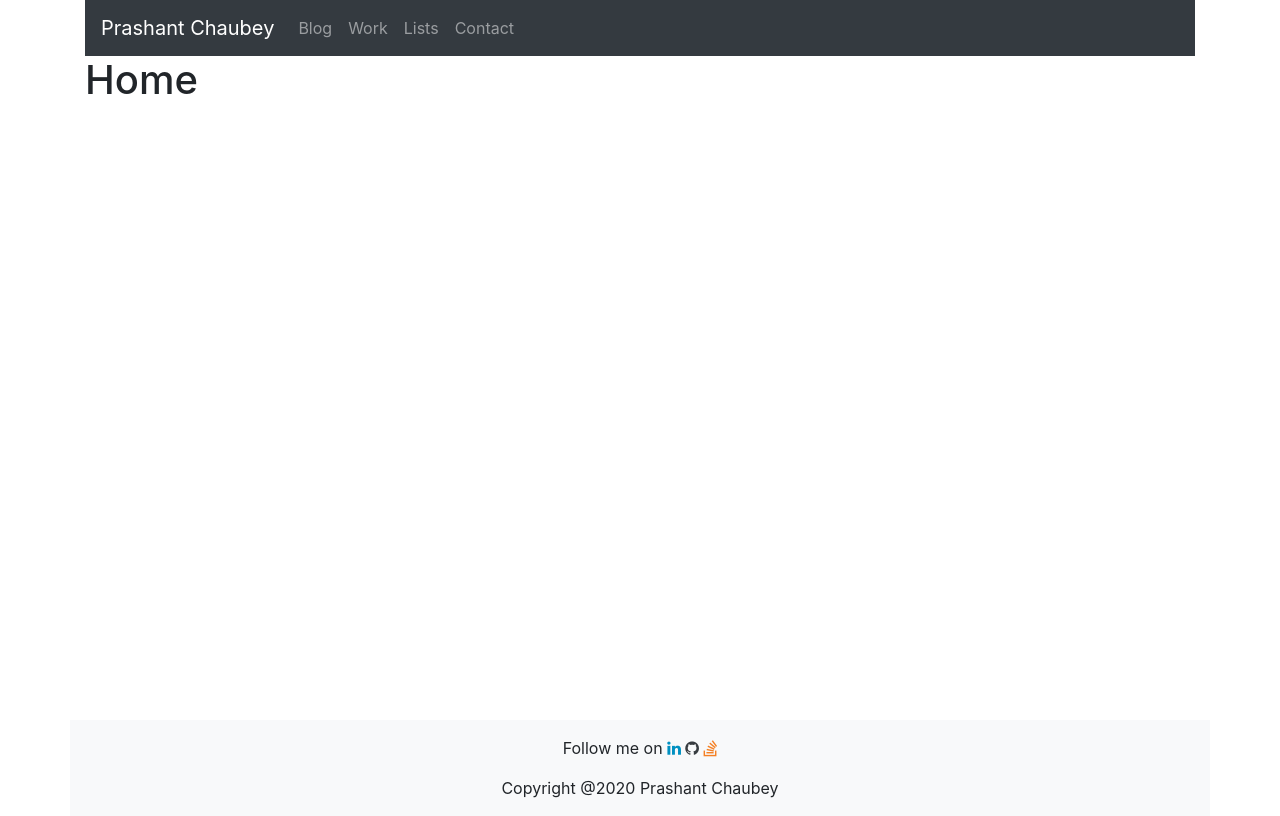
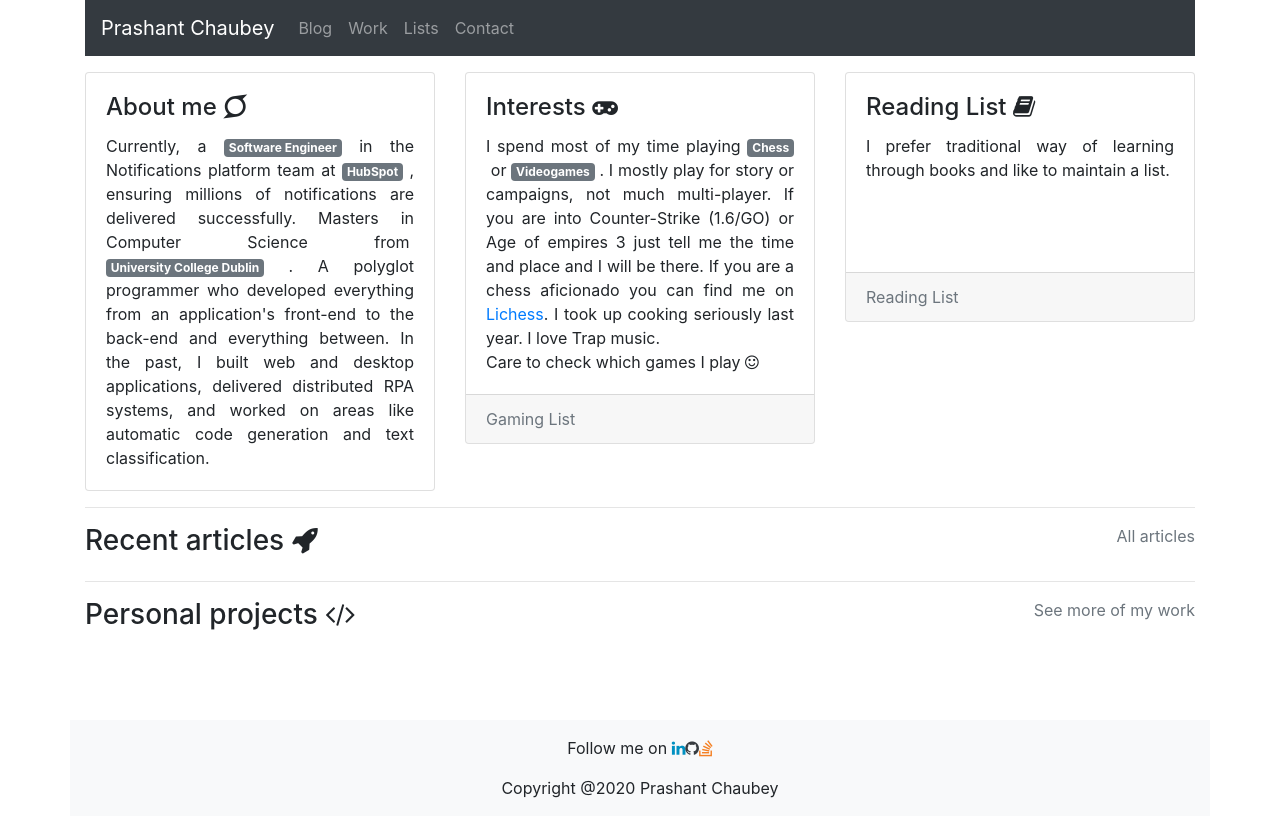
Before and after one commit to pc9795/portfolio, a React (Create React App) app in the folder frontend/: page / in a window 1280 px wide. Built offline with nearby package versions, Linux system fonts and the light colour scheme.

Commit message:
Created info cards in home page

```diff
--- a/frontend/src/App.js
+++ b/frontend/src/App.js
@@ -1,6 +1,6 @@
 import React from "react";
 import {Route, BrowserRouter as Router, Switch} from "react-router-dom";
-import Sunshine from "./components/Sunshine";
+import Sunshine from "./components/pages/Sunshine";
 import Header from "./components/Header";
 import Footer from "./components/Footer";
 
--- a/frontend/src/components/Footer.js
+++ b/frontend/src/components/Footer.js
@@ -31,13 +31,21 @@ export default class Footer extends React.Component {
             <div style={styles.footerDiv} className="container bg-light">
                 <p style={styles.footerDivP} className="text-center pt-3">
                     <span>Follow me on </span>
-                    <span><a href="https://www.linkedin.com/in/pc9795/"><i style={styles.linkedinIcon}
-                                                                           className="fa fa-linkedin"/></a> </span>
-                    <span><a href="https://github.com/pc9795"><i style={styles.githubIcon}
-                                                                 className="fa fa-github"/> </a> </span>
-                    <span><a style={styles.stackOverflowIcon}
-                             href="https://stackoverflow.com/users/5366276/prashant-chaubey">
-                    <i className="fa fa-stack-overflow"/></a> </span>
+                    <span>
+                        <a href="https://www.linkedin.com/in/pc9795/">
+                            <i style={styles.linkedinIcon} className="fa fa-linkedin"/>
+                        </a>
+                    </span>
+                    <span>
+                        <a href="https://github.com/pc9795">
+                            <i style={styles.githubIcon} className="fa fa-github"/>
+                        </a>
+                    </span>
+                    <span>
+                        <a href="https://stackoverflow.com/users/5366276/prashant-chaubey">
+                            <i style={styles.stackOverflowIcon} className="fa fa-stack-overflow"/>
+                        </a>
+                    </span>
                 </p>
                 <p className="text-center pb-3">Copyright @2020 Prashant Chaubey</p>
             </div>
--- a/frontend/src/components/Home.js
+++ /dev/null
@@ -1,16 +0,0 @@
-import React from "react";
-import {Helmet} from "react-helmet";
-import {FaviconConstants} from "../utils/constants";
-
-export default class Home extends React.Component {
-    render() {
-        return <div className="container">
-            <Helmet>
-                <title>Prashant Chaubey - Home</title>
-                <link rel="icon" type="image/png" href={FaviconConstants.URL} sizes="16x16"/>
-            </Helmet>
-
-            <h1>Home</h1>
-        </div>;
-    }
-}
--- a/frontend/src/components/Blog.js
+++ b/frontend/src/components/pages/Blog.js
@@ -1,6 +1,6 @@
 import React from "react";
 import {Helmet} from "react-helmet";
-import {FaviconConstants} from "../utils/constants";
+import {FaviconConstants} from "../../utils/constants";
 
 export default class Blog extends React.Component {
     render() {
--- a/frontend/src/components/Contact.js
+++ b/frontend/src/components/pages/Contact.js
@@ -1,6 +1,6 @@
 import React from "react";
 import {Helmet} from "react-helmet";
-import {FaviconConstants} from "../utils/constants";
+import {FaviconConstants} from "../../utils/constants";
 
 export default class Contact extends React.Component {
     render() {
--- /dev/null
+++ b/frontend/src/components/pages/Home.js
@@ -0,0 +1,125 @@
+import React from "react";
+import {Helmet} from "react-helmet";
+import {FaviconConstants} from "../../utils/constants";
+import {Link} from "react-router-dom";
+
+export default class Home extends React.Component {
+    render() {
+        return <div className="container">
+            {Home.getHead()}
+            {Home.getInfoCards()}
+            <hr/>
+            {Home.getArticleCardsHeading()}
+            {Home.getArticleCards()}
+            <hr/>
+            {Home.getProjectsHeading()}
+            {Home.getProjectsCards()}
+        </div>;
+    }
+
+    static getHead() {
+        return <Helmet>
+            <title>Prashant Chaubey - Home</title>
+            <link rel="icon" type="image/png" href={FaviconConstants.URL} sizes="16x16"/>
+        </Helmet>;
+    }
+
+    static getInfoCards() {
+        return <div className="mt-3 row card-deck">
+            <div className="col-md-4 col-xs-12">
+                {Home.getAboutMeCard()}
+            </div>
+            <div className="col-md-4 col-xs-12">
+                {Home.getInterestsCard()}
+            </div>
+            <div className="col-md-4 col-xs-12">
+                {Home.getReadingsCard()}
+            </div>
+        </div>;
+    }
+
+    static getAboutMeCard() {
+        return <div className="card">
+            <div className="card-body">
+                <h4 className="card-title">About me <i className="fa fa-superpowers"/>
+                </h4>
+                <p className="card-text text-justify">
+                    Currently, a&nbsp;
+                    <span className="badge badge-secondary">Software Engineer</span>
+                    &nbsp;in the Notifications platform team at&nbsp;
+                    <span className="badge badge-secondary">HubSpot</span>
+                    &nbsp;, ensuring millions of notifications are delivered successfully. Masters in Computer Science
+                    from&nbsp;
+                    <span className="badge badge-secondary">University College Dublin</span>
+                    &nbsp;. A polyglot programmer who developed everything from an application's front-end to the
+                    back-end and everything between. In the past, I built web and desktop applications, delivered
+                    distributed RPA systems, and worked on areas like automatic code generation and text classification.
+                </p>
+            </div>
+        </div>;
+    }
+
+    static getInterestsCard() {
+        return <div className="card">
+            <div className="card-body">
+                <h4 className="card-title">Interests <i className="fa fa-gamepad"/></h4>
+                <p className="card-text text-justify">
+                    I spend most of my time playing&nbsp;
+                    <span className="badge badge-secondary">Chess</span>
+                    &nbsp;or&nbsp;
+                    <span className="badge badge-secondary">Videogames</span>
+                    &nbsp;. I mostly play for story or campaigns, not much multi-player. If you are into Counter-Strike
+                    (1.6/GO) or Age of empires 3 just tell me the time and place and I will be there. If you are a chess
+                    aficionado you can find me on
+                    <a href="https://lichess.org/@/pc9795"> Lichess</a>. I took up cooking seriously
+                    last year. I love Trap music.
+                    <br/>
+                    Care to check which games I play <i className="fa fa-smile-o"/>
+                </p>
+            </div>
+            <div className="card-footer">
+                <Link className="text-secondary" to="/list">Gaming List</Link>
+            </div>
+        </div>;
+    }
+
+    static getReadingsCard() {
+        return <div className="card">
+            <div className="card-body">
+                <h4 className="card-title">Reading List <i className="fa fa-book"/></h4>
+                <p className="card-text text-justify">I prefer traditional way of learning through books and like to
+                    maintain a
+                    list.</p>
+            </div>
+            <div className="card-footer">
+                <Link className="text-secondary" to="/list">Reading List</Link>
+            </div>
+        </div>;
+    }
+
+    static getArticleCardsHeading() {
+        return <div className="row my-3">
+            <div className="col-8 col-xs-12"><h3>Recent articles <i className="fa fa-rocket"/></h3></div>
+            <div className="col-4 col-xs-12">
+                <Link className="text-secondary pull-right" to="/blog">All articles</Link>
+            </div>
+        </div>;
+    }
+
+    static getArticleCards() {
+        return null;
+    }
+
+    static getProjectsHeading() {
+        return <div className="row my-3">
+            <div className="col-8 col-xs-12"><h3>Personal projects <i class="fa fa-code"/></h3></div>
+            <div className="col-4 col-xs-12">
+                <Link className="text-secondary pull-right" to="/work">See more of my work</Link>
+            </div>
+        </div>
+    }
+
+    static getProjectsCards() {
+        return null;
+    }
+}
--- a/frontend/src/components/Work.js
+++ b/frontend/src/components/pages/Lists.js
@@ -1,18 +1,18 @@
 import React from "react";
 import {Helmet} from "react-helmet";
-import {FaviconConstants} from "../utils/constants";
+import {FaviconConstants} from "../../utils/constants";
 
-export default class Work extends React.Component {
+export default class Lists extends React.Component {
     render() {
         return <div className="container">
-            {Work.getHead()}
-            <h1>Work</h1>
+            {Lists.getHead()}
+            <h1>Lists</h1>
         </div>;
     }
 
     static getHead() {
         return <Helmet>
-            <title>Prashant Chaubey - Work</title>
+            <title>Prashant Chaubey - Lists</title>
             <link rel="icon" type="image/png" href={FaviconConstants.URL} sizes="16x16"/>
         </Helmet>;
     }
--- a/frontend/src/components/Sunshine.js
+++ b/frontend/src/components/pages/Sunshine.js
@@ -1,6 +1,6 @@
 import React from "react";
 import {Helmet} from "react-helmet";
-import {FaviconConstants, ImageConstants} from "../utils/constants";
+import {ImageConstants, FaviconConstants} from "../../utils/constants";
 
 const styles = {
     mainContainer: {
@@ -25,8 +25,11 @@ const styles = {
 
 
 export default class Sunshine extends React.Component {
-    static START_BTN_TEXT = "This is what I feel for you.\nI don't know whether\nI can pen it down properly\nor not, " +
-        "but I want to try\n\nPRESS IT!!!";
+    static START_BTN_TEXT = "This is what I feel for you.\n" +
+        "I don't know whether\n" +
+        "I can pen it down properly\n" +
+        "or not, but I want to try\n\n" +
+        "PRESS IT!!!";
 
     constructor(props) {
         super(props);
@@ -48,8 +51,7 @@ export default class Sunshine extends React.Component {
             </div>
             <div className="row mt-5 b">
                 <div className="col-12 col-sm-3 b mt-3">
-                    <img alt="It should be a cake" className="img-fluid b"
-                         src={ImageConstants.CAKE}/>
+                    <img alt="It should be a cake" className="img-fluid b" src={ImageConstants.CAKE}/>
                 </div>
                 <div className="col-12 col-sm-6 b text-center mt-3">
                     {this.getStartBtn()}
--- a/frontend/src/components/Lists.js
+++ b/frontend/src/components/pages/Work.js
@@ -1,18 +1,18 @@
 import React from "react";
 import {Helmet} from "react-helmet";
-import {FaviconConstants} from "../utils/constants";
+import {FaviconConstants} from "../../utils/constants";
 
-export default class Lists extends React.Component {
+export default class Work extends React.Component {
     render() {
         return <div className="container">
-            {Lists.getHead()}
-            <h1>Lists</h1>
+            {Work.getHead()}
+            <h1>Work</h1>
         </div>;
     }
 
     static getHead() {
         return <Helmet>
-            <title>Prashant Chaubey - Lists</title>
+            <title>Prashant Chaubey - Work</title>
             <link rel="icon" type="image/png" href={FaviconConstants.URL} sizes="16x16"/>
         </Helmet>;
     }
--- a/frontend/src/index.css
+++ b/frontend/src/index.css
@@ -11,3 +11,8 @@ body {
 .display-linebreak {
     white-space: pre-line;
 }
+
+.card {
+    min-height: 250px;
+    margin: 0 !important;
+}
--- a/frontend/src/utils/utils.js
+++ /dev/null
@@ -1,5 +0,0 @@
-export default class Utils {
-    static formatLineBreaks(text) {
-        return text.replace(/(?:\r\n|\r|\n)/g, '<br/>');
-    }
-}
```
Also changed, not shown: frontend/src/components/Header.js (+6 -6 lines).
